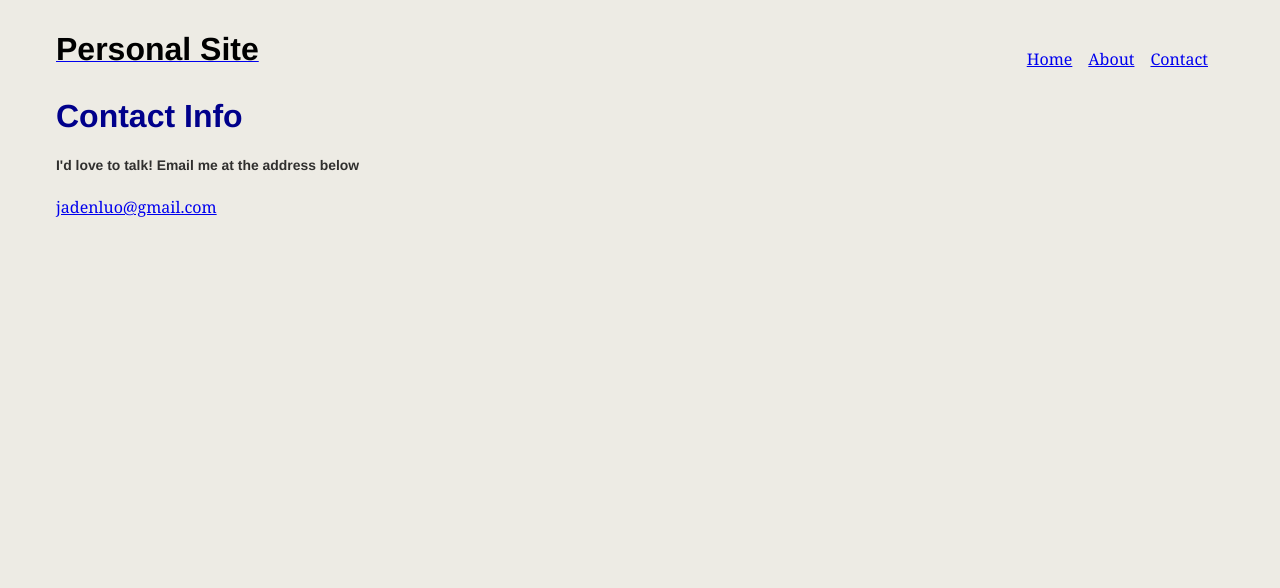
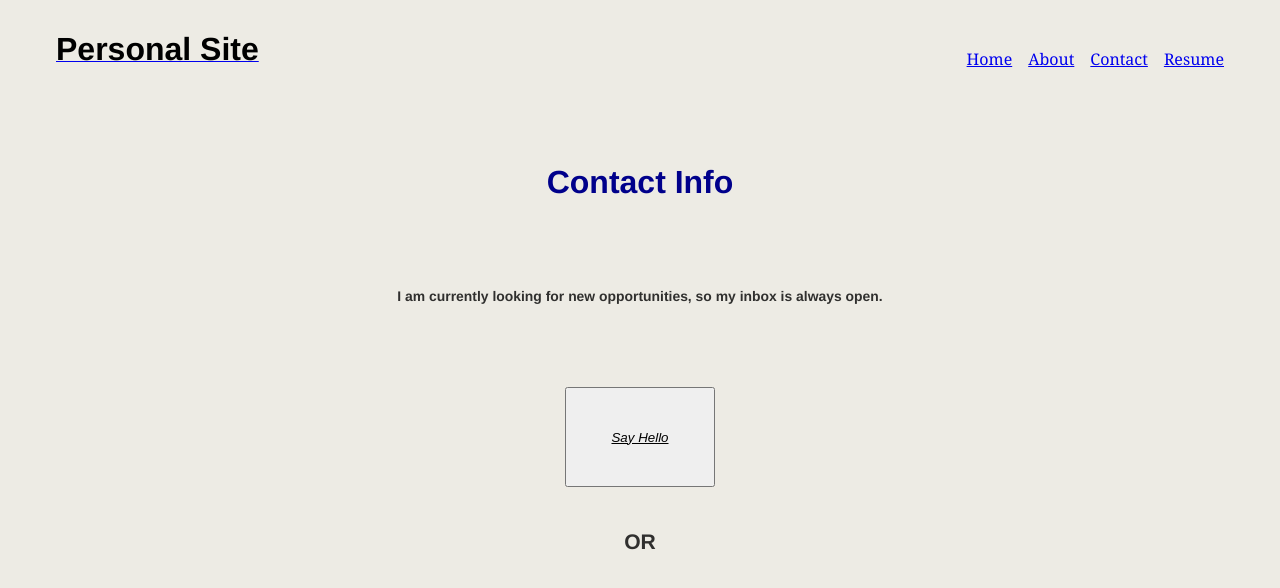
Before and after one commit to fjkal23jk/jhl_pw, a Gatsby site: page /contact in a window 1280 px wide. Built offline with nearby package versions, Linux system fonts and the light colour scheme; Gatsby itself is replaced by a stand-in of ours; what typography-theme-fairy-gates would draw is missing.

Commit message:
added resume section & updated about page

```diff
--- a/package.json
+++ b/package.json
@@ -14,6 +14,7 @@
     "test": "echo \"Write tests! -> https://gatsby.dev/unit-testing\" && exit 1"
   },
   "dependencies": {
+    "animate.css": "^4.1.0",
     "gatsby": "^2.22.15",
     "gatsby-plugin-typography": "^2.5.4",
     "react": "^16.12.0",
--- a/src/components/layout.js
+++ b/src/components/layout.js
@@ -1,5 +1,6 @@
 import React from "react"
 import { Link } from "gatsby"
+import { withPrefix } from 'gatsby'
 
 const ListLink = props => (
     <li style={{ display: `inline-block`, marginRight: `1rem` }}>
@@ -18,6 +19,12 @@ export default function Layout({ children }) {
           <ListLink to="/">Home</ListLink>
           <ListLink to="/about/">About</ListLink>
           <ListLink to="/contact/">Contact</ListLink>
+          <a
+            rel="noopener noreferrer"
+            href={withPrefix('/resume.pdf')}
+            type="application/pdf"
+            target="_blank">Resume
+          </a>
         </ul>
       </header>
       {children}
--- a/src/pages/about.js
+++ b/src/pages/about.js
@@ -4,12 +4,13 @@ import React from "react"
 import styles from "./about-css-modules.module.css"
 import Layout from "../components/layout"
 import Header from "../components/header"
+import { withPrefix } from 'gatsby'
 
 console.log(styles)
 
 const User = props => (
   <div className={styles.user}>
-    <img src={props.avatar} className={styles.avatar} alt="" />
+    <a href="https://github.com/fjkal23jk"> <img src={props.avatar} className={styles.avatar} alt="" /></a>
     <div className={styles.description}>
       <h2 className={styles.username}>{props.username}</h2>
       <p className={styles.excerpt}>{props.excerpt}</p>
@@ -24,7 +25,7 @@ export default function About() {
 
       <User
         username="Jane Doe"
-        avatar="https://s3.amazonaws.com/uifaces/faces/twitter/adellecharles/128.jpg"
+        avatar={withPrefix('/face.png')}
         excerpt="I'm Jane Doe. Lorem ipsum dolor sit amet, consectetur adipisicing elit."
       />
     </Layout>
--- a/src/pages/contact.js
+++ b/src/pages/contact.js
@@ -6,11 +6,18 @@ import Layout from "../components/layout"
 export default function Contact() {
   return (
     <Layout>
-      <Header headerText="Contact Info" />
-      <h5>I'd love to talk! Email me at the address below</h5>
+      <div class="contact_page">
+      <br/><br/>
+      <Header headerText="Contact Info" /><br/><br/>
+      <h5>I am currently looking for new opportunities, so my inbox is always open.</h5><br/><br/>
+
       <p>
-        <a href="mailto:jadenluo@gmail.com">jadenluo@gmail.com</a>
+        <button class="email_button"><a href="mailto:jadenluo@gmail.com" class="email_info" >Say Hello</a></button><br/><br/>
+        <h3><bold>OR</bold></h3>
+
+
       </p>
+      </div>
     </Layout>
   )
 }
--- a/src/styles/global.css
+++ b/src/styles/global.css
@@ -1,3 +1,14 @@
 html{
     background-color: rgb(237, 235, 228);
 }
+.email_info{
+    font-style: italic;
+    color: black;
+}
+.email_button{
+    height: 100px;
+    width: 150px;
+}
+.contact_page{
+    text-align: center;
+}
```
Also changed, not shown: README.md, static/face.png (added), 2 other files.
